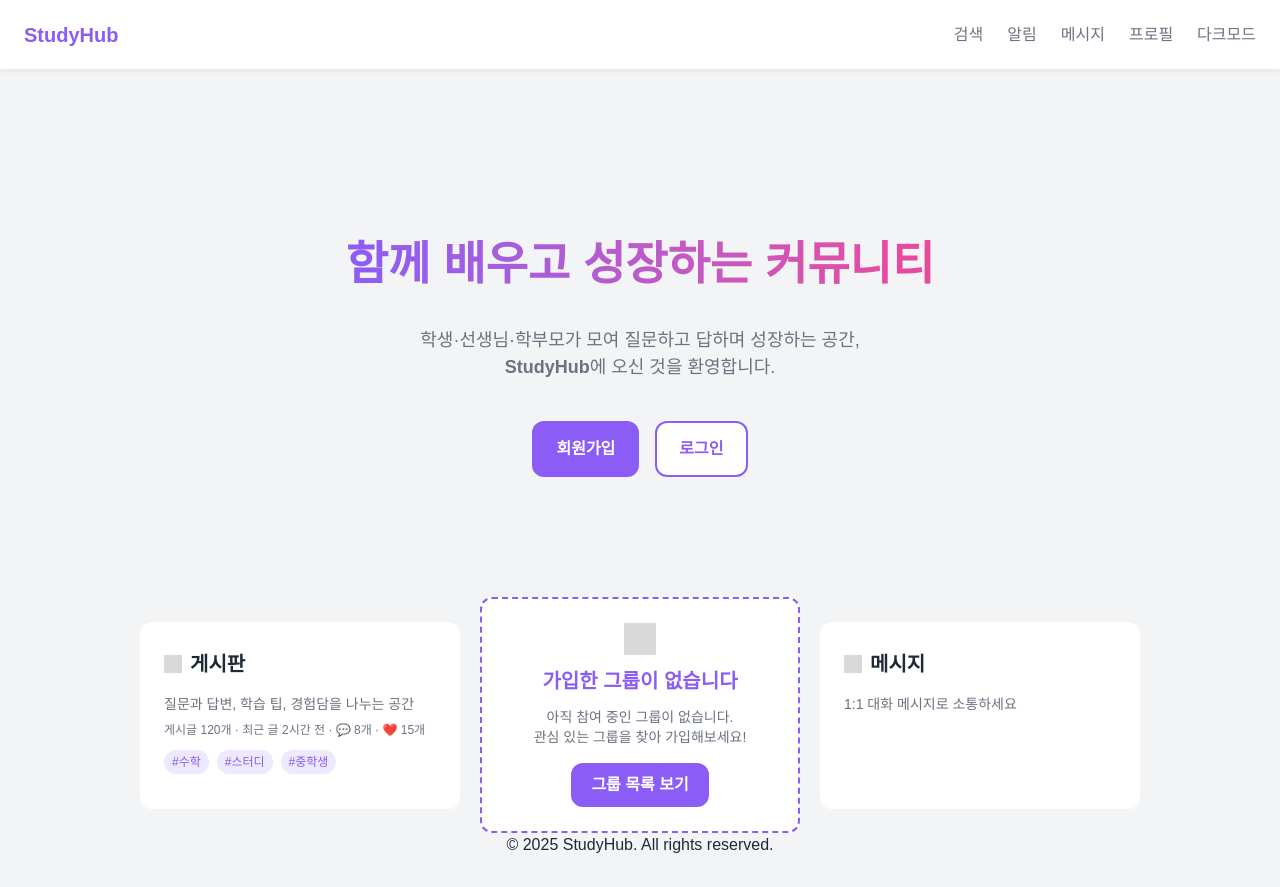
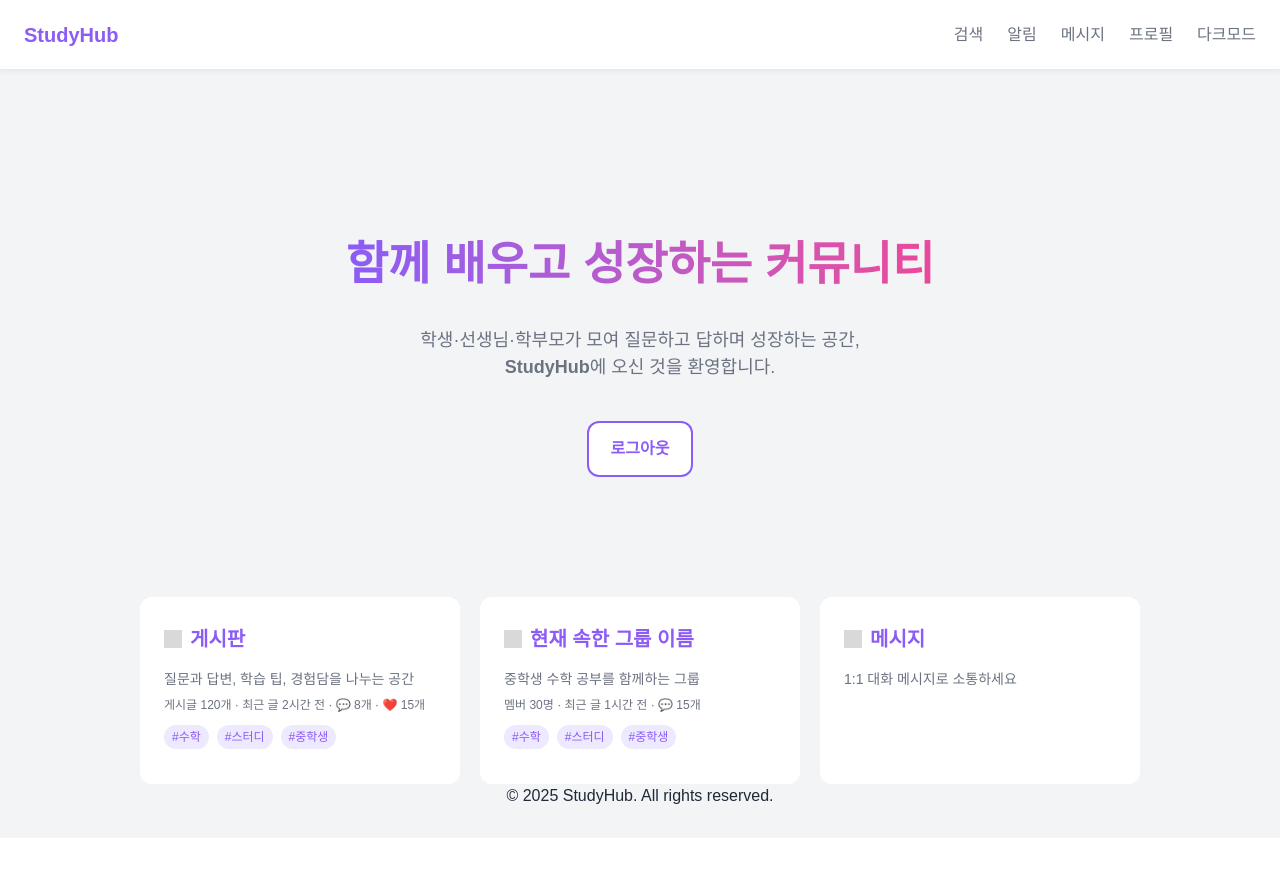
Before and after one commit to prgrms-fe-devcourse/FE7-PROJECT2-TEAM-5, a React (Vite) app: page / in a window 1280 px wide. After the commit the page ends 838 px from the top, so only its background shows below. Built offline with nearby package versions, Linux system fonts and the light colour scheme.

Commit message:
💄 로그인 했을 때, 그룹활동 있을 때 추가

```diff
--- a/src/pages/home/HomePage.tsx
+++ b/src/pages/home/HomePage.tsx
@@ -15,7 +15,8 @@ export default function HomePage() {
 						<strong>StudyHub</strong>에 오신 것을 환영합니다.
 					</p>
 					<div className="space-x-4">
-						<Link
+						{/* 로그인x */}
+						{/* <Link
 							to="/register"
 							className="inline-block px-6 py-4 bg-[#8B5CF6] rounded-xl font-bold text-white"
 						>
@@ -26,6 +27,13 @@ export default function HomePage() {
 							className="inline-block px-6 py-4 bg-white rounded-xl font-bold text-[#8B5CF6] shadow-[inset_0_0_0_2px_#8B5CF6]"
 						>
 							로그인
+						</Link> */}
+						{/* 로그인o */}
+						<Link
+							to="/login"
+							className="inline-block px-6 py-4 bg-white rounded-xl font-bold text-[#8B5CF6] shadow-[inset_0_0_0_2px_#8B5CF6]"
+						>
+							로그아웃
 						</Link>
 					</div>
 				</div>
@@ -37,7 +45,9 @@ export default function HomePage() {
 							<div className="w-[18px] h-[18px] bg-[#D9D9D9]">
 								{/* 아이콘 */}
 							</div>
-							<h3 className="font-bold text-xl">게시판</h3>
+							<h3 className="font-bold text-xl text-[#8B5CF6]">
+								게시판
+							</h3>
 						</div>
 						<div className="text-[#6B7280] space-y-2 mb-3">
 							<p className="text-sm">
@@ -62,10 +72,11 @@ export default function HomePage() {
 						</div>
 					</div>
 					{/* 그룹 카드 */}
-					<div className="w-[320px] flex-grow p-6 border-2 border-dashed border-[#8B5CF6] bg-white rounded-xl text-center">
+					{/* 그룹 활동 x */}
+					{/* <div className="w-[320px] flex-grow p-6 border-2 border-dashed border-[#8B5CF6] bg-white rounded-xl text-center">
 						<div className="flex flex-col items-center gap-3 mb-4">
 							<div className="w-[32px] h-[32px] bg-[#D9D9D9]">
-								{/* 아이콘 */}
+								// 아이콘
 							</div>
 							<h3 className="font-bold text-[#8B5CF6] text-xl">
 								가입한 그룹이 없습니다
@@ -76,13 +87,43 @@ export default function HomePage() {
 								관심 있는 그룹을 찾아 가입해보세요!
 							</p>
 						</div>
-						{/* Link 태그로 수정할 예정 */}
 						<Link
 							to="/"
 							className="inline-block px-5 py-2.5 bg-[#8B5CF6] text-white font-bold rounded-xl"
 						>
 							그룹 목록 보기
 						</Link>
+					</div> */}
+					{/* 그룹활동 o */}
+					<div className="w-[320px] h-[187px] px-6 py-7 bg-white rounded-xl">
+						<div className="flex items-center gap-2 mb-4">
+							<div className="w-[18px] h-[18px] bg-[#D9D9D9]">
+								{/* 아이콘 */}
+							</div>
+							<h3 className="font-bold text-xl text-[#8B5CF6]">
+								현재 속한 그룹 이름
+							</h3>
+						</div>
+						<div className="text-[#6B7280] space-y-2 mb-3">
+							<p className="text-sm">
+								중학생 수학 공부를 함께하는 그룹
+							</p>
+							<p className="text-xs">
+								멤버 30명 · 최근 글 1시간 전 · 💬 15개
+							</p>
+						</div>
+						<div className="flex flex-row gap-2 text-xs text-[#8B5CF6]">
+							{/* 반복 함수 구현 예정 */}
+							<span className="px-2 py-1 bg-[#ede9fe] rounded-xl">
+								#수학
+							</span>
+							<span className="px-2 py-1 bg-[#ede9fe] rounded-xl">
+								#스터디
+							</span>
+							<span className="px-2 py-1 bg-[#ede9fe] rounded-xl">
+								#중학생
+							</span>
+						</div>
 					</div>
 					{/* 메시지 카드 => Link 태그로 수정할 예정 */}
 					<div className="w-[320px] h-[187px] px-6 py-7 bg-white rounded-xl">
@@ -90,7 +131,9 @@ export default function HomePage() {
 							<div className="w-[18px] h-[18px] bg-[#D9D9D9]">
 								{/* 아이콘 */}
 							</div>
-							<h3 className="font-bold text-xl">메시지</h3>
+							<h3 className="font-bold text-xl text-[#8B5CF6]">
+								메시지
+							</h3>
 						</div>
 						<p className="text-[#6B7280] space-y-2 mb-3 text-sm">
 							1:1 대화 메시지로 소통하세요
```
